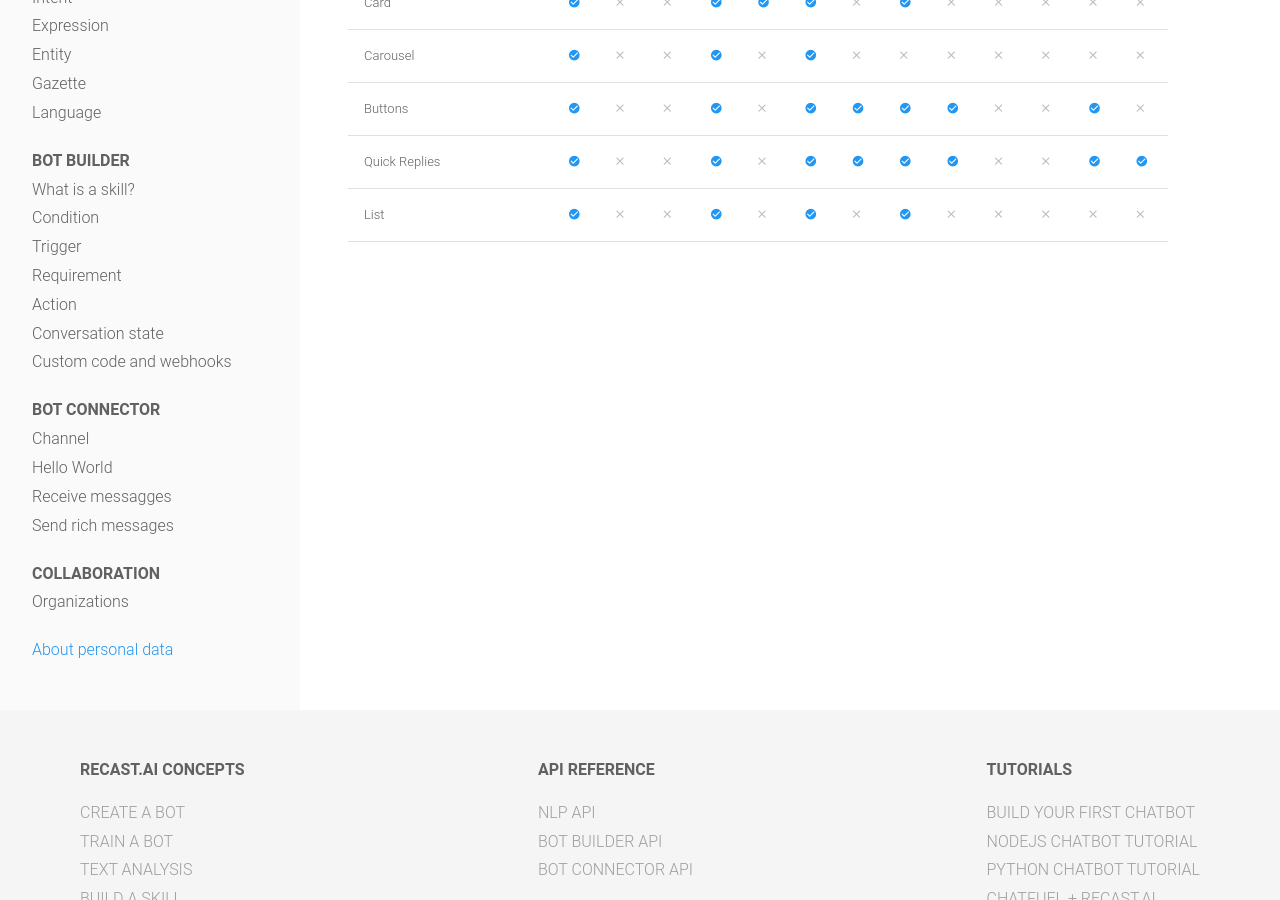
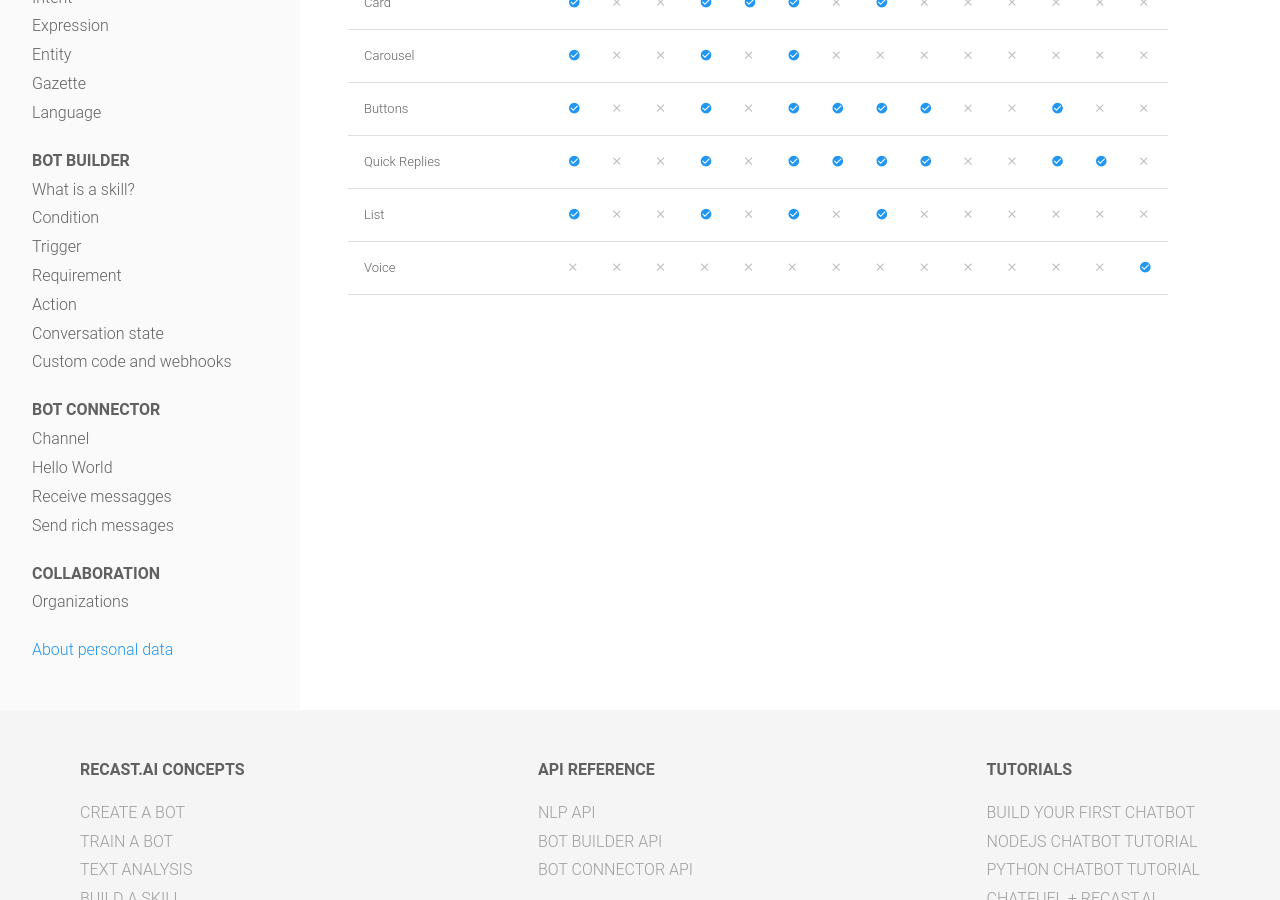
Before and after one commit to SAP-archive/docs, a Jekyll site: the page built from concepts/bot_connector/channel.md, in a window 1280 px wide and 900 px high, scrolled down 458 px. Built offline with Jekyll 4.4.1, drawn with Linux system fonts in a browser that asks for light colours; nearby versions of some CDN libraries; a style sheet for code colours, icons or effects is not loaded.

Commit message:
Update channel.md

```diff
--- a/concepts/bot_connector/channel.md
+++ b/concepts/bot_connector/channel.md
@@ -52,6 +52,9 @@ If a channel doesn't natively support a rich format, Bot Connector will handle i
         <th width="50px" style="text-align: center;"><img class="custom mx-auto mb1 noShadow"
                                                           src="https://www.recast.ai/assets/images/integrations/twitter.svg" width="30px"
                                                           alt=""></th>
+        <th width="50px" style="text-align: center;"><img class="custom mx-auto mb1 noShadow"
+                                                          src="https://cdn.recast.ai/man/channels/alexa.png" width="30px"
+                                                          alt=""></th>
     </tr>
     </thead>
     <tbody>
@@ -70,6 +73,8 @@ If a channel doesn't natively support a rich format, Bot Connector will handle i
         <td class="center"><i class="c-blue-500 ion-md-checkmark-circle"></i></td>
         <td class="center"><i class="c-blue-500 ion-md-checkmark-circle"></i></td>
         <td class="center"><i class="c-blue-500 ion-md-checkmark-circle"></i></td>
+        <td class="center"><i class="c-grey-400 ion-md-close"></i></td>
+
     </tr>
     <tr>
         <td>Image/Gif</td>
@@ -86,6 +91,7 @@ If a channel doesn't natively support a rich format, Bot Connector will handle i
         <td class="center"><i class="c-blue-500 ion-md-checkmark-circle"></i></td>
         <td class="center"><i class="c-blue-500 ion-md-checkmark-circle"></i></td>
         <td class="center"><i class="c-blue-500 ion-md-checkmark-circle"></i></td>
+        <td class="center"><i class="c-grey-400 ion-md-close"></i></td>
     </tr>
     <tr>
         <td>Card</td>
@@ -102,6 +108,7 @@ If a channel doesn't natively support a rich format, Bot Connector will handle i
         <td class="center"><i class="c-grey-400 ion-md-close"></i></td>
         <td class="center"><i class="c-grey-400 ion-md-close"></i></td>
         <td class="center"><i class="c-grey-400 ion-md-close"></i></td>
+        <td class="center"><i class="c-grey-400 ion-md-close"></i></td>
     </tr>
     <tr>
         <td>Carousel</td>
@@ -111,6 +118,7 @@ If a channel doesn't natively support a rich format, Bot Connector will handle i
         <td class="center"><i class="c-blue-500 ion-md-checkmark-circle"></i></td>
         <td class="center"><i class="c-grey-400 ion-md-close"></i></td>
         <td class="center"><i class="c-blue-500 ion-md-checkmark-circle"></i></td>
+        <td class="center"><i class="c-grey-400 ion-md-close"></i></td>
         <td class="center"><i class="c-grey-400 ion-md-close"></i></td>
         <td class="center"><i class="c-grey-400 ion-md-close"></i></td>
         <td class="center"><i class="c-grey-400 ion-md-close"></i></td>
@@ -134,6 +142,7 @@ If a channel doesn't natively support a rich format, Bot Connector will handle i
         <td class="center"><i class="c-grey-400 ion-md-close"></i></td>
         <td class="center"><i class="c-blue-500 ion-md-checkmark-circle"></i></td>
         <td class="center"><i class="c-grey-400 ion-md-close"></i></td>
+        <td class="center"><i class="c-grey-400 ion-md-close"></i></td>
     </tr>
     <tr>
         <td>Quick Replies</td>
@@ -150,6 +159,7 @@ If a channel doesn't natively support a rich format, Bot Connector will handle i
         <td class="center"><i class="c-grey-400 ion-md-close"></i></td>
         <td class="center"><i class="c-blue-500 ion-md-checkmark-circle"></i></td>
         <td class="center"><i class="c-blue-500 ion-md-checkmark-circle"></i></td>
+        <td class="center"><i class="c-grey-400 ion-md-close"></i></td>
     </tr>
     <tr>
         <td>List</td>
@@ -166,6 +176,24 @@ If a channel doesn't natively support a rich format, Bot Connector will handle i
         <td class="center"><i class="c-grey-400 ion-md-close"></i></td>
         <td class="center"><i class="c-grey-400 ion-md-close"></i></td>
         <td class="center"><i class="c-grey-400 ion-md-close"></i></td>
+        <td class="center"><i class="c-grey-400 ion-md-close"></i></td>
+    </tr>
+     <tr>
+        <td>Voice</td>
+        <td class="center"><i class="c-grey-400 ion-md-close"></i></td>
+        <td class="center"><i class="c-grey-400 ion-md-close"></i></td>
+        <td class="center"><i class="c-grey-400 ion-md-close"></i></td>
+        <td class="center"><i class="c-grey-400 ion-md-close"></i></td>
+        <td class="center"><i class="c-grey-400 ion-md-close"></i></td>
+        <td class="center"><i class="c-grey-400 ion-md-close"></i></td>
+        <td class="center"><i class="c-grey-400 ion-md-close"></i></td>
+        <td class="center"><i class="c-grey-400 ion-md-close"></i></td>
+        <td class="center"><i class="c-grey-400 ion-md-close"></i></td>
+        <td class="center"><i class="c-grey-400 ion-md-close"></i></td>
+        <td class="center"><i class="c-grey-400 ion-md-close"></i></td>
+        <td class="center"><i class="c-grey-400 ion-md-close"></i></td>
+        <td class="center"><i class="c-grey-400 ion-md-close"></i></td>
+        <td class="center"><i class="c-blue-500 ion-md-checkmark-circle"></i></td>
     </tr>
     </tbody>
 </table>
```
